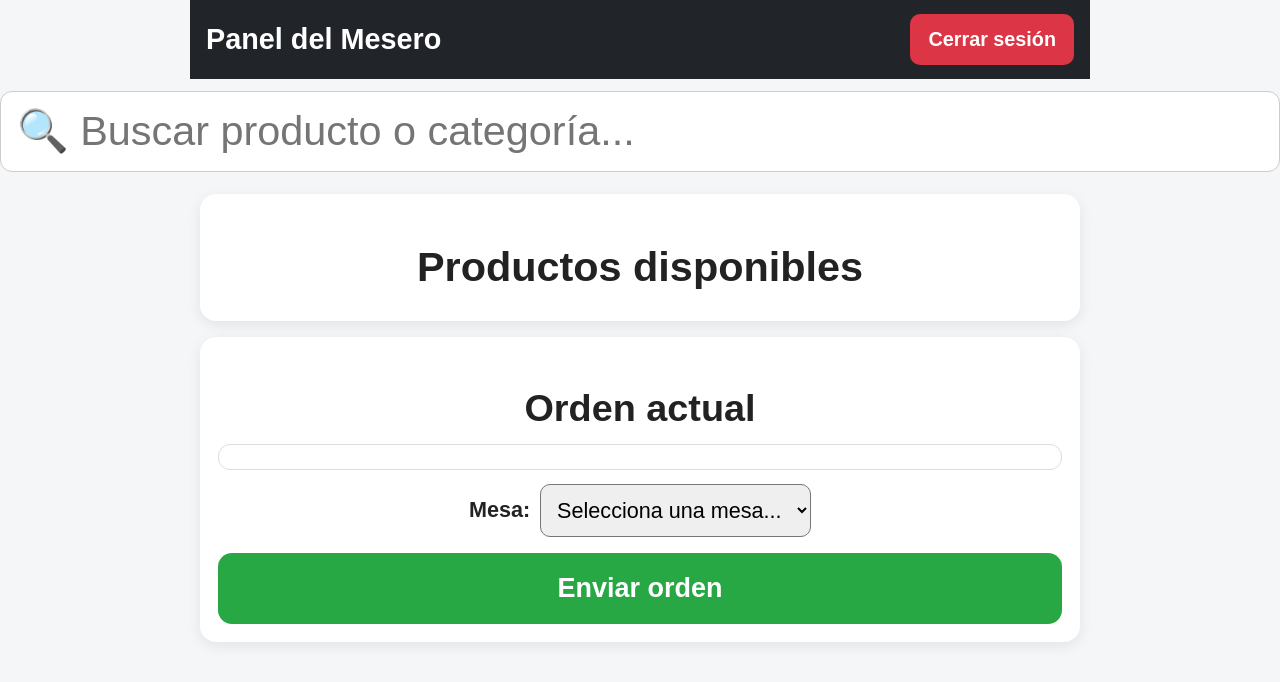
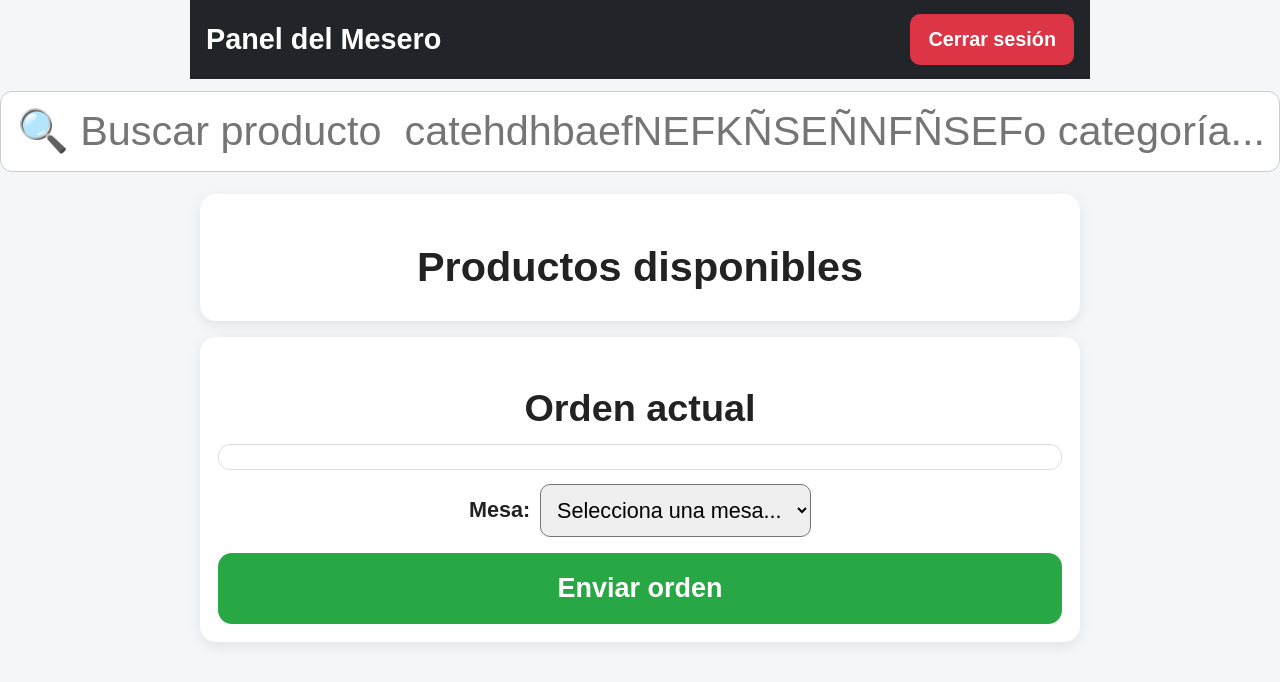
Before and after one commit to SorathDem/GRANBarBQD, a website with bundled scripts: page frontend/mesero.html in a window 1280 px wide. Built offline with nearby package versions, Linux system fonts and the light colour scheme; no server answers.

Commit message:
primer push

```diff
--- a/frontend/mesero.html
+++ b/frontend/mesero.html
@@ -14,7 +14,7 @@
   <input
     type="text"
     id="buscador"
-    placeholder="🔍 Buscar producto o categoría..."
+    placeholder="🔍 Buscar producto  catehdhbaefNEFKÑSEÑNFÑSEFo categoría..."
     class="buscador"
   />
 
```
Also changed, not shown: frontend/caja.html (+1 -1 lines), README.md.
